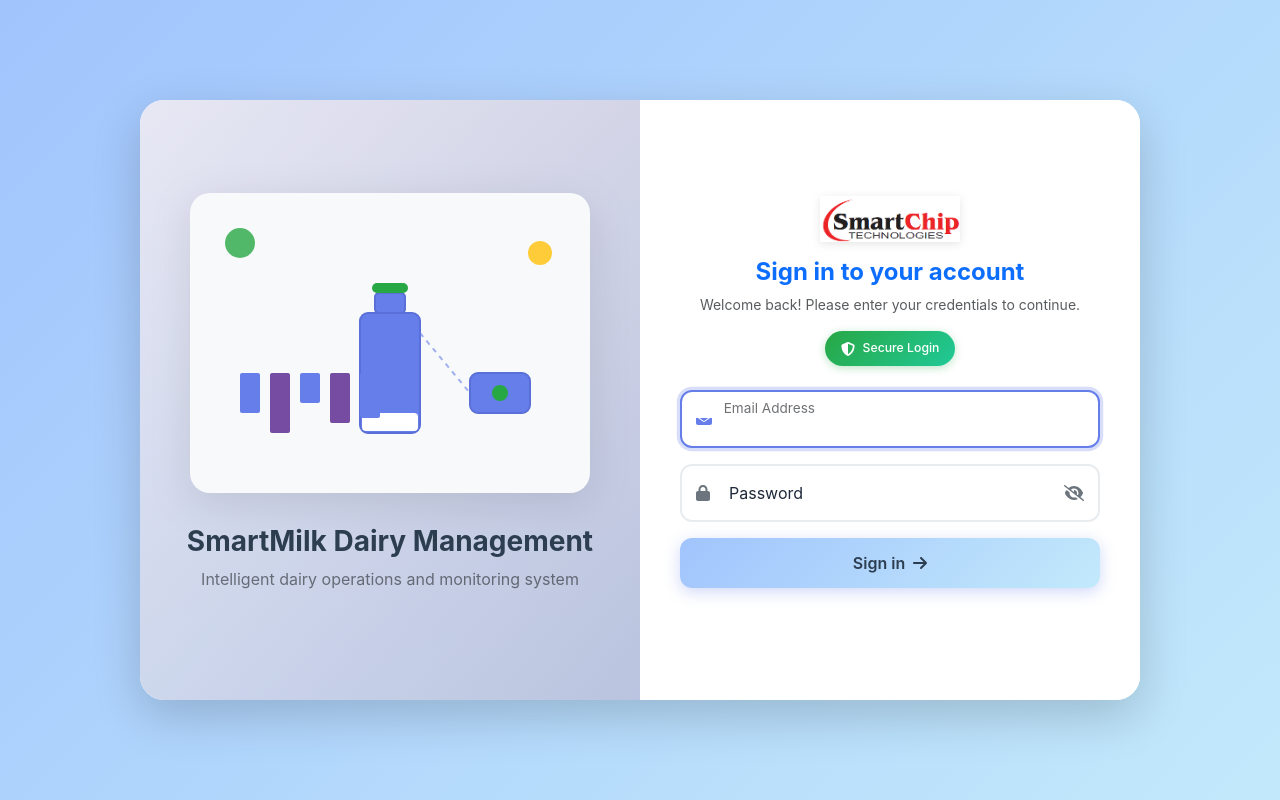
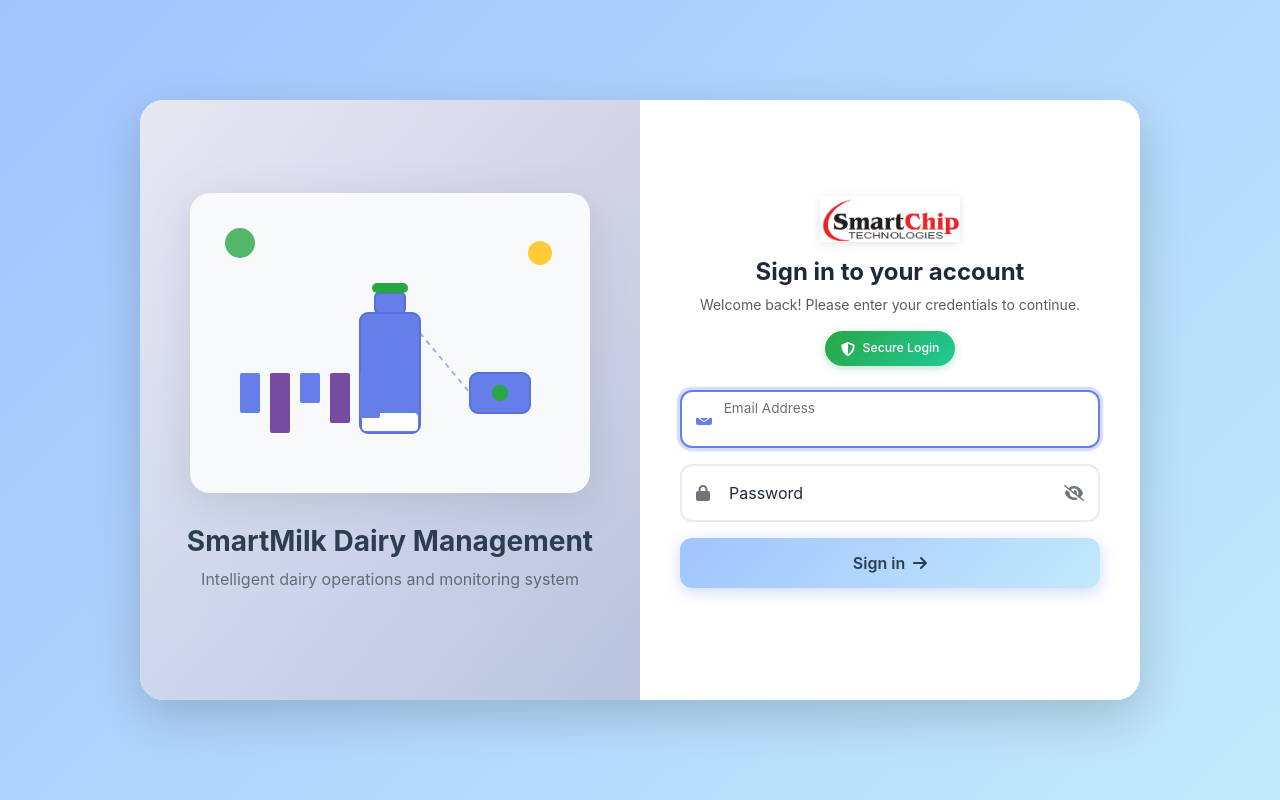
Before and after one commit to saiprakash1994/smartmilk_frontend, a React (Create React App) app: page /login in a window 1280 px wide. Built offline with nearby package versions, Linux system fonts and the light colour scheme.

Commit message:
ui  color updated h

```diff
--- a/src/modules/authentication/pages/Login/Login.js
+++ b/src/modules/authentication/pages/Login/Login.js
@@ -134,7 +134,7 @@
                 <div className="login-form-section">
                     <div className="text-center mb-4">
                         <img src={smatrchipLogo} alt="SmartChip Logo" className="logo mb-3" />
-                        <h4 className="fw-bold text-primary mb-2">Sign in to your account</h4>
+                        <h4 className="fw-bold mb-2">Sign in to your account</h4>
                         <div className="text-muted small mb-3">Welcome back! Please enter your credentials to continue.</div>
                         <div className="security-badge">
                             <FontAwesomeIcon icon={faShieldAlt} className="me-2" />
```
